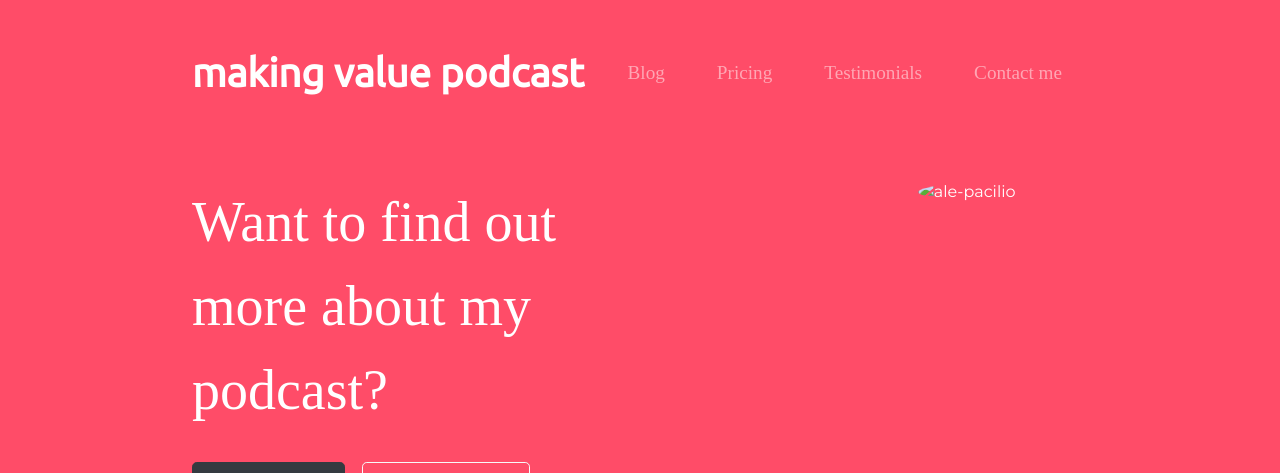
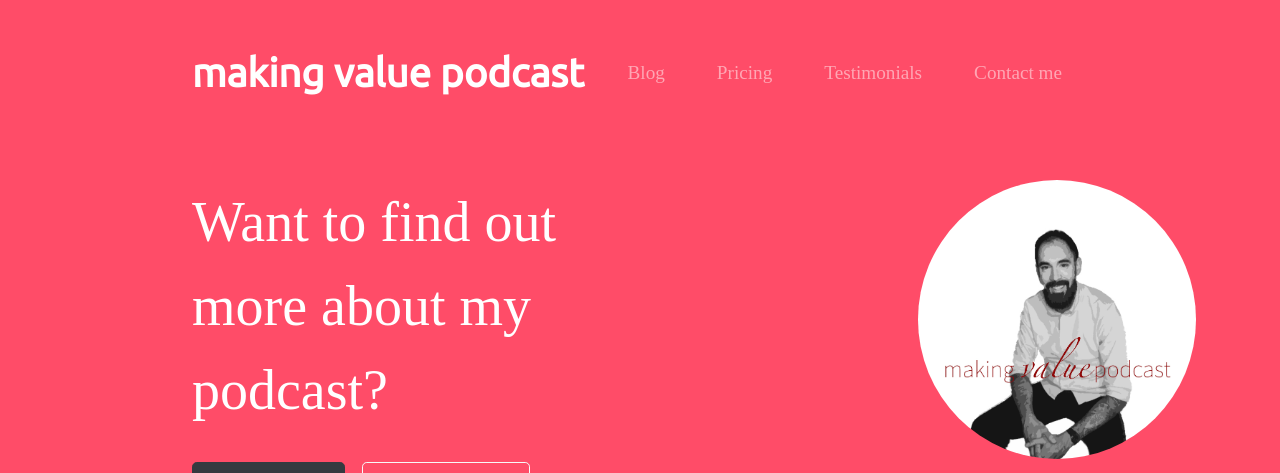
Before and after one commit to vlosa/makingvaluepodcast, a plain HTML site: page contactme.html in a window 1280 px wide. Shown: the top 473 px of the page. Drawn offline with nearby package versions, Linux system fonts and the light colour scheme.

Commit message:
Update contactme.html

```diff
--- a/contactme.html
+++ b/contactme.html
@@ -78,7 +78,7 @@
         </div>
 
         <div class="col-lg-6">
-          <img class="title-image" src="images/ale-1.jpg" alt="ale-pacilio">
+          <img class="title-image" src="ale-1.jpg" alt="ale-pacilio">
         </div>
 
       </div>
@@ -137,7 +137,7 @@
 <!-- Footer -->
 
 <footer id="footer">
-
+<br>
   <p>© Copyright 2020 InflowMedia</p>
 
 </footer>
```
